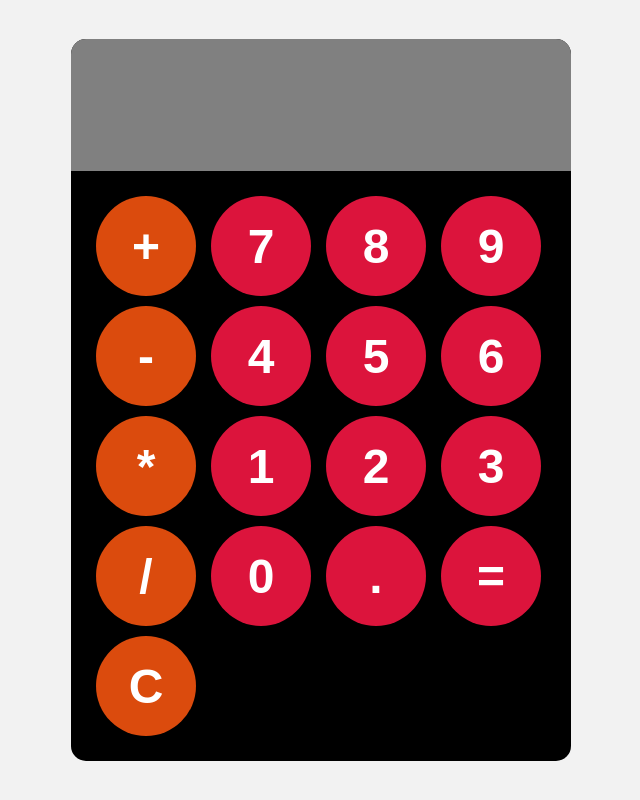
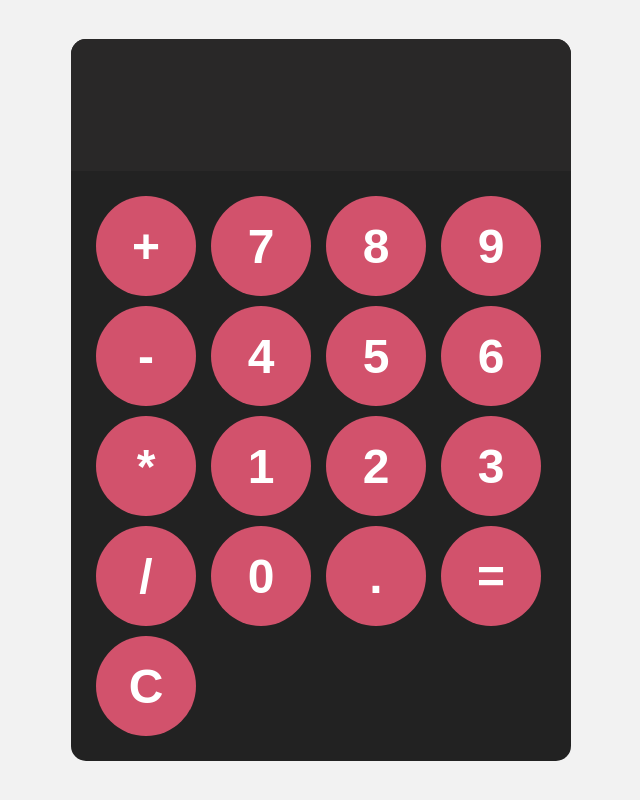
Before and after one commit to nicktaylur/Basic-Calculator, a plain HTML site: page index.html in a window 1280 px wide. Shown: the whole page, without its empty margins (319-959 px from the left). Drawn offline with Linux system fonts and the light colour scheme.

Commit message:
Updated the CSS to crimson colors
Updated the color of the color to a litter crimson color

```diff
--- a/style.css
+++ b/style.css
@@ -8,7 +8,7 @@ body{
 }
 #Calculator{
     font-family: Arial, sans-serif;
-    background-color: black;
+    background-color: #222222;
     border-radius: 15px;
     max-width: 500px;
     overflow: hidden;
@@ -19,7 +19,7 @@ body{
     font-size: 5rem;
     text-align: left;
     border: none;
-    background-color: gray;
+    background-color: rgb(41, 40, 40);
     color: white;
 }
 #keys{
@@ -33,7 +33,7 @@ button{
     height: 100px;
     border-radius: 50px;
     border: none;
-    background-color: crimson;
+    background-color: rgb(210, 82, 108);
     color: white;
     font-size: 3rem;
     font-weight: bold;
@@ -46,10 +46,10 @@ button:active{
     background-color: hsl(0, 50%, 50%);
 }
 .operator-btn{
-    background-color: rgb(219, 75, 13);
+    background-color: rgb(210, 82, 108);
 }
 .operator-btn:hover{
-    background-color: rgb(237, 117, 65);;
+    background-color: hsl(0, 70%, 41%);
 }
 .operator-btn:active{
     background-color: rgb(183, 62, 11);
```
